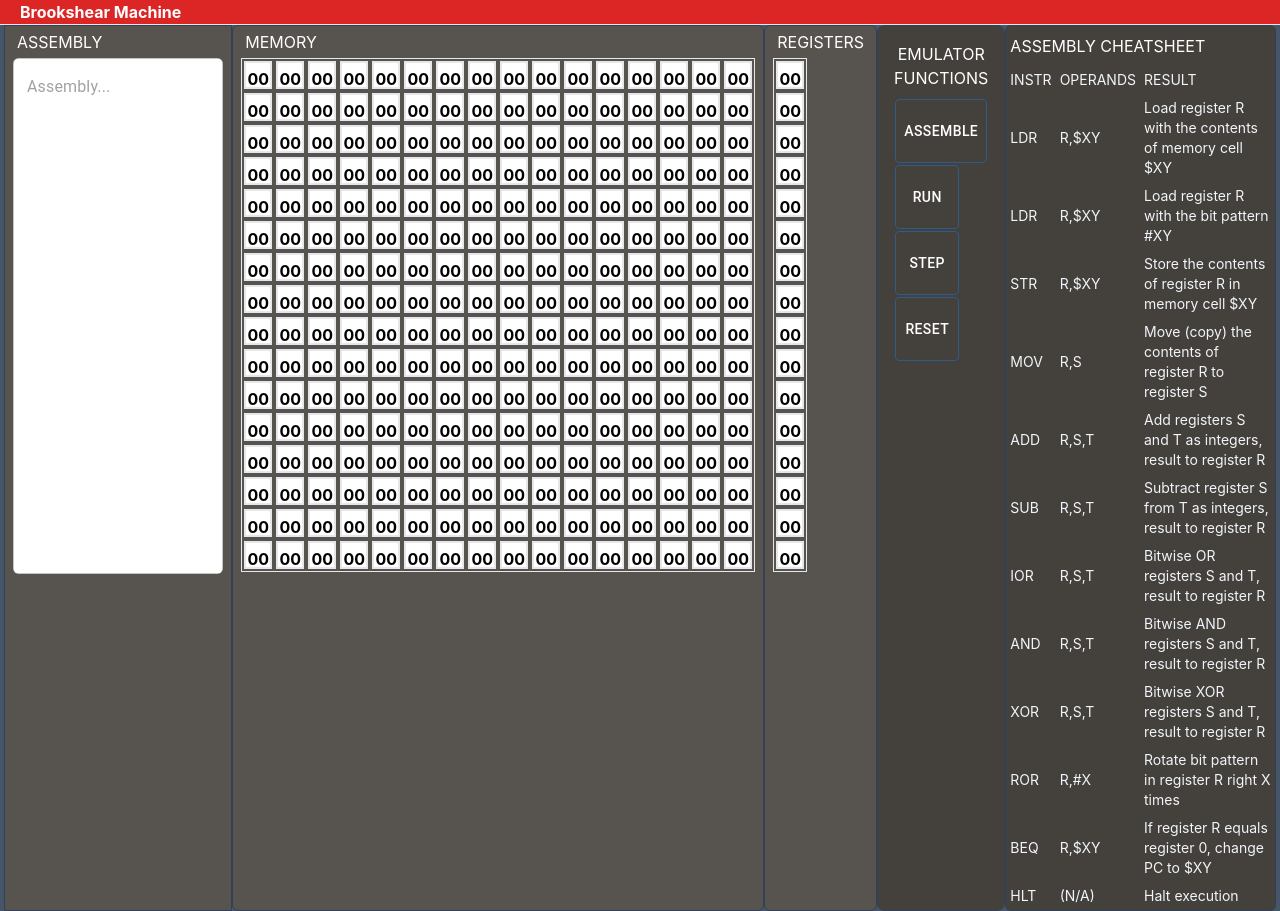
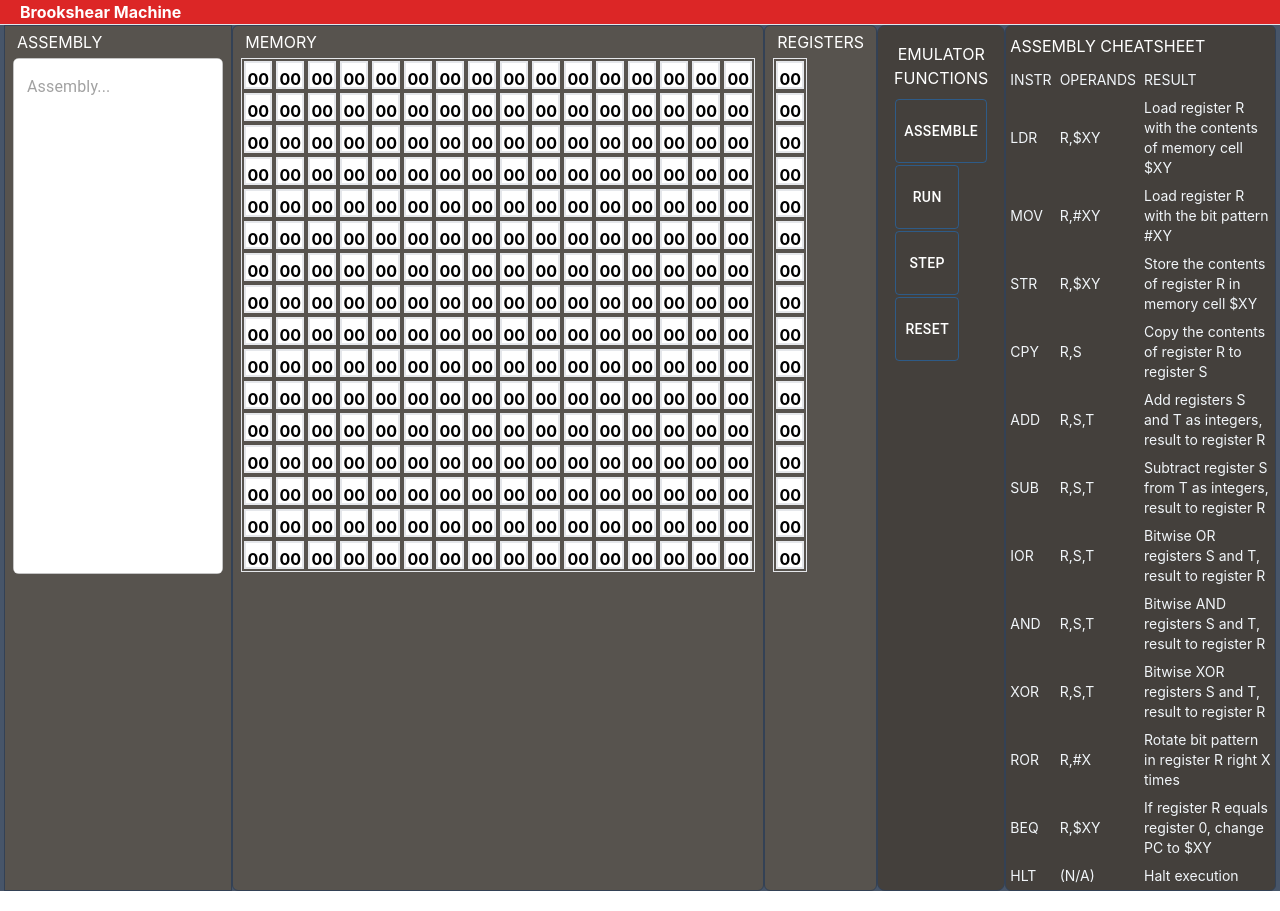
Before and after one commit to gvbarker/brookshear, a React (Create React App) app: page / in a window 1280 px wide. Built offline with nearby package versions, Linux system fonts and the light colour scheme.

Commit message:
chore: Standardize mnemonic changes
Changed the info in the cheatsheet generation to match previous opcode changes, added some todo comments for later

```diff
--- a/src/components/CheatSheet.js
+++ b/src/components/CheatSheet.js
@@ -19,8 +19,8 @@ export default function CheatSheet() {
             />
           </tr>
           <tr>
-            <CheatSheetText text={"LDR"} />
-            <CheatSheetText text={"R,$XY"} />
+            <CheatSheetText text={"MOV"} />
+            <CheatSheetText text={"R,#XY"} />
             <CheatSheetText text={"Load register R with the bit pattern #XY"} />
           </tr>
           <tr>
@@ -31,10 +31,10 @@ export default function CheatSheet() {
             />
           </tr>
           <tr>
-            <CheatSheetText text={"MOV"} />
+            <CheatSheetText text={"CPY"} />
             <CheatSheetText text={"R,S"} />
             <CheatSheetText
-              text={"Move (copy) the contents of register R to register S"}
+              text={"Copy the contents of register R to register S"}
             />
           </tr>
           <tr>
--- a/src/emulator/cpu.js
+++ b/src/emulator/cpu.js
@@ -1,6 +1,10 @@
 import opcodes from "./opcodes";
 //TODO: ADD USER ERROR HANDLING
 //TODO: WORK IN PROG COUNTER TO EXTERIOR COMPONENTS FOR FREQUENCY
+//TODO: FLAGS(?)
+//TODO: ADD HANDLING FOR R+S > FF
+//TODO: ADD HANDLING FOR R-S < 0
+//TODO: ADD CHECK FOR BEQ TO ENSURE JUMP IS MADE TO EVEN NUMBERED DATA CELL
 const cpu = class {
   constructor(memory = [], ramOnly = true) {
     this.progMem = memory;
@@ -96,7 +100,7 @@ const cpu = class {
         };
         break;
       }
-      case "2": {
+      case opcodes["MOV"]: {
         const reg = parseInt(instr[1], 16);
         const immediate = parseInt(param, 16);
         this.registers[reg] = {
@@ -114,7 +118,7 @@ const cpu = class {
         };
         break;
       }
-      case opcodes["MOV"]: {
+      case opcodes["CPY"]: {
         const reg1 = parseInt(param[0], 16);
         const reg2 = parseInt(param[1], 16);
         this.registers[reg1] = {
--- a/src/emulator/opcodes.js
+++ b/src/emulator/opcodes.js
@@ -1,4 +1,5 @@
 /*
+Current Syntax
 LDR R, $XY  : Load with bit pattern in cell xy
 MOV R, #XY  : Load with bit pattern xy
 STR R, $XY  : Store r bit pattern in cell xy
```
